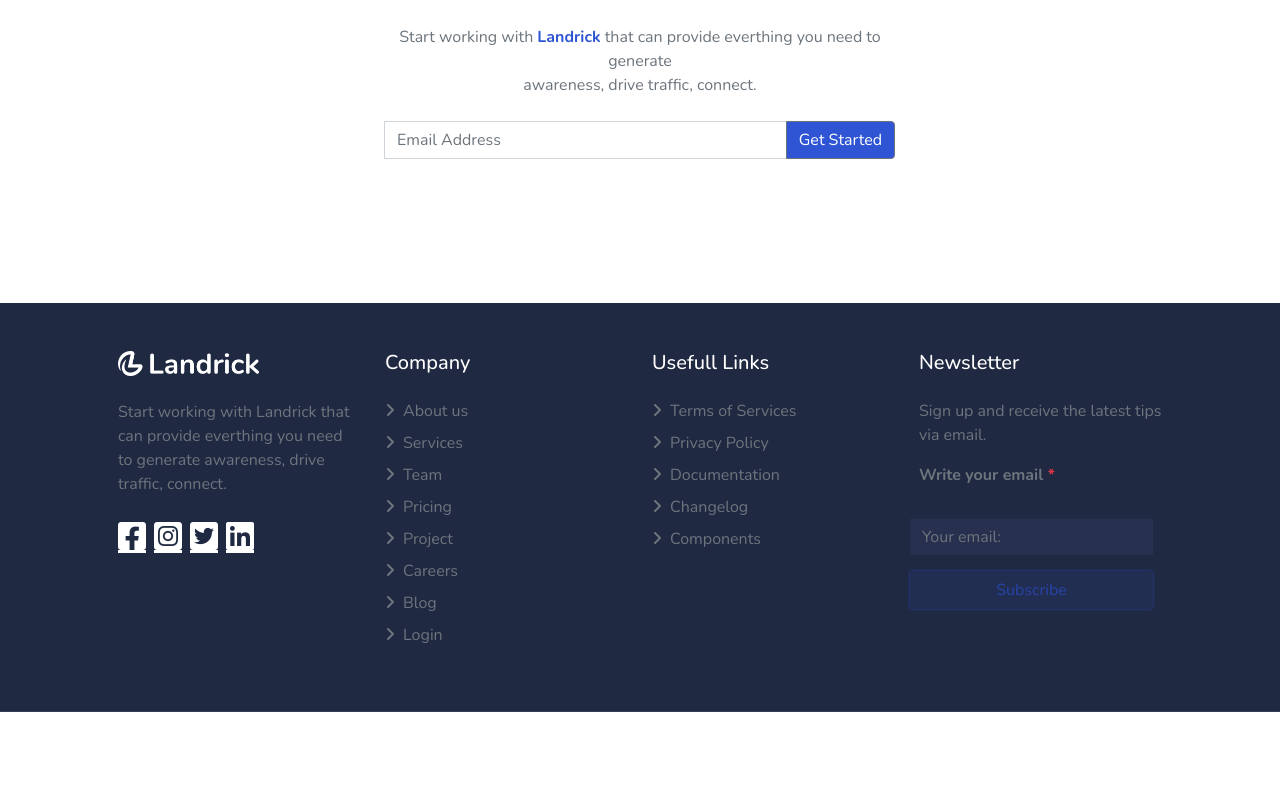
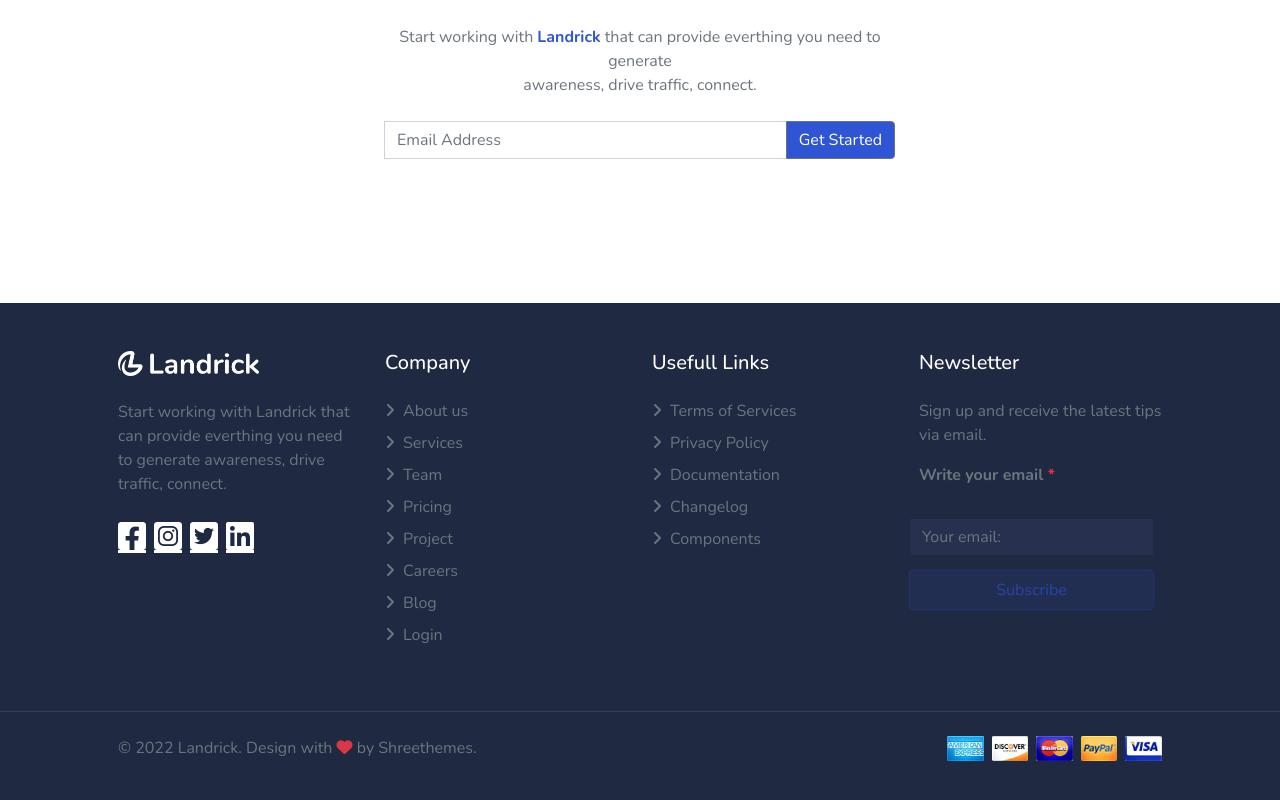
Before and after one commit to vinzartitect/proj-html-vuejs, a Vue app: page / in a window 1280 px wide. Shown: the part 3562-4362 px from the top of the page. Before the commit the page ends 4274 px from the top, so only its background shows below. Built offline with nearby package versions, Linux system fonts and the light colour scheme; a web font is replaced by a local one.

Commit message:
footer completato

```diff
--- a/src/components/FooterBottom.vue
+++ b/src/components/FooterBottom.vue
@@ -0,0 +1,66 @@
+<template>
+  <!-- footer in basso -->
+  <section class="container px-5">
+    <div class="row py-4">
+      <!-- scritta copyright -->
+      <div class="col">
+        <p class="text-secondary">
+          © 2022 Landrick. Design with
+          <i class="fa fa-heart text-danger"></i> by Shreethemes.
+        </p>
+      </div>
+      <!-- fine scritta copyright -->
+      <!-- carte di credito -->
+      <div class="col d-flex justify-content-end">
+        <img
+          class="ms-2"
+          v-for="(card, index) in paymentCards"
+          :key="index"
+          :src="require(`../assets/img/${card.logo}`)"
+          :alt="card.name"
+        />
+      </div>
+      <!-- fine carte di credito -->
+    </div>
+  </section>
+  <!-- fine footer in basso -->
+</template>
+
+<script>
+export default {
+  name: "FooterBottom",
+  data: function () {
+    return {
+      /* array carte di credito */
+      paymentCards: [
+        {
+          name: "American-Ex card",
+          logo: "american-ex.png",
+        },
+        {
+          name: "Discover card",
+          logo: "discover.png",
+        },
+        {
+          name: "Master-Card card",
+          logo: "master-card.png",
+        },
+        {
+          name: "PayPal card",
+          logo: "paypal.png",
+        },
+        {
+          name: "Visa card",
+          logo: "visa.png",
+        },
+      ],
+    };
+  },
+};
+</script>
+
+<style lang="scss" scoped>
+img {
+  height: 25px;
+}
+</style>
```
